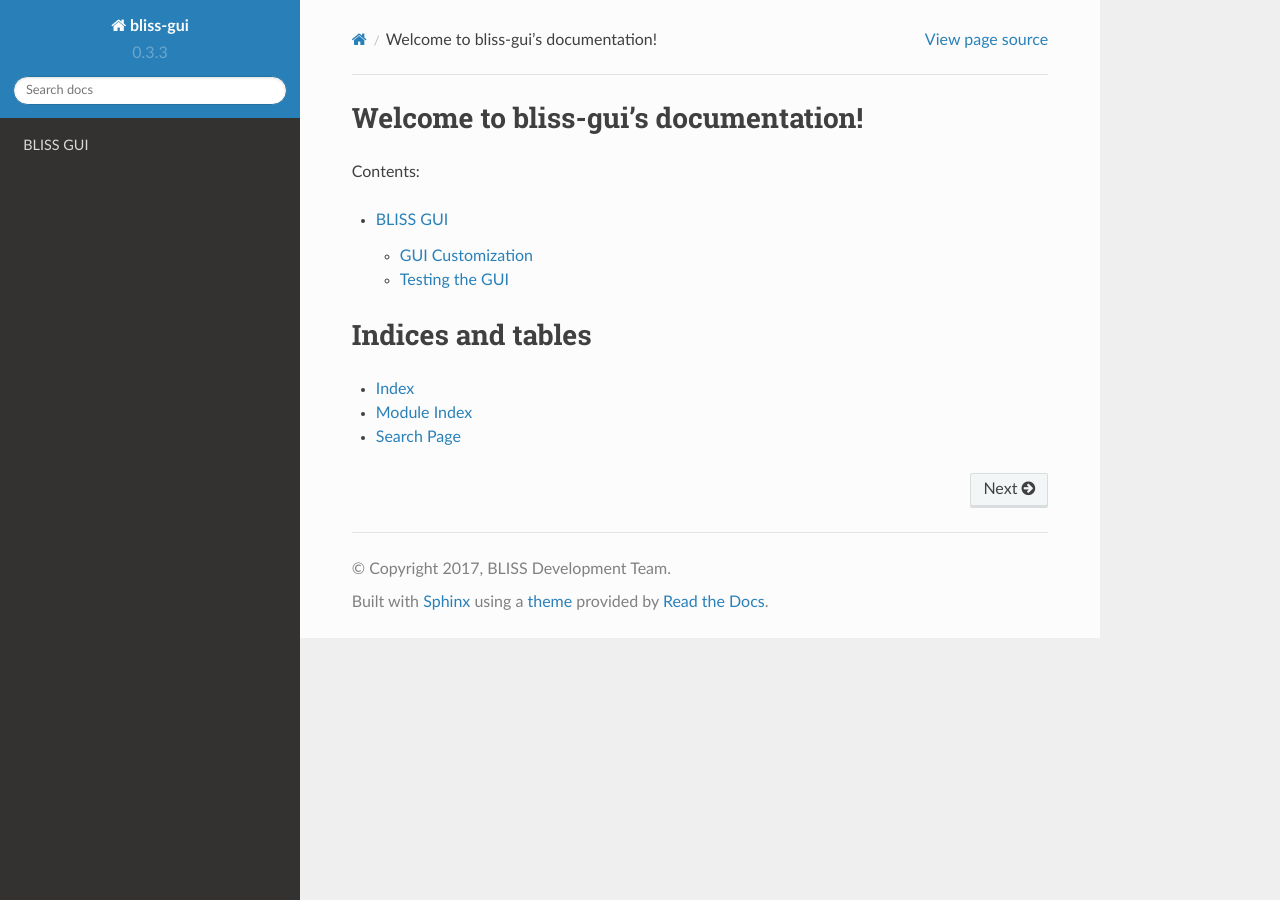
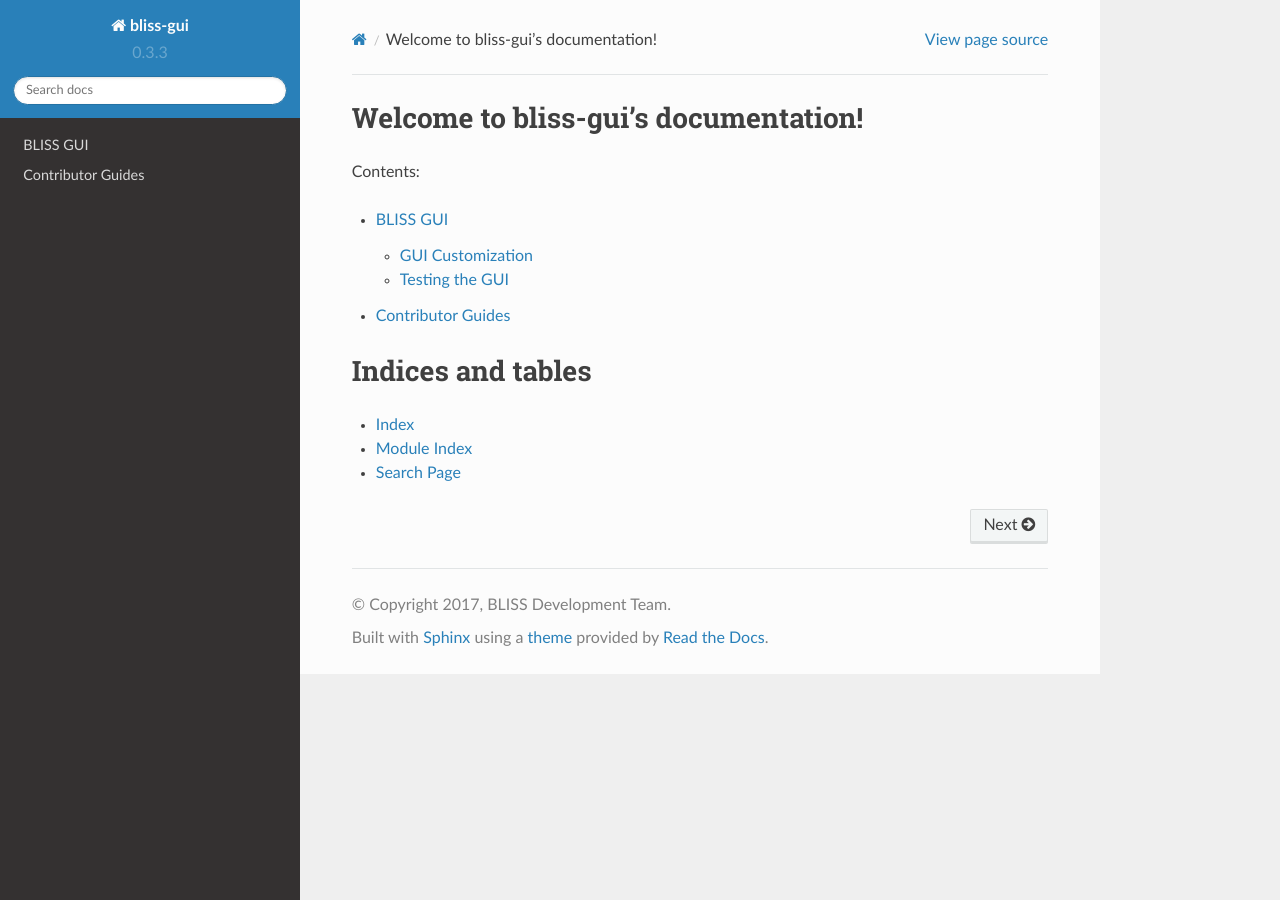
Before and after one commit to NASA-AMMOS/AIT-GUI, a Sphinx documentation site: the page built from doc/source/index.rst, in a window 1280 px wide. Built offline with Sphinx 7.4.7 and the Read the Docs theme 2.0.0, drawn with Linux system fonts in a browser that asks for light colours.

Commit message:
Issue #99 - Update README with additional contributor info
- Link README to new contributor page in the Sphinx docs
- Add new contributor guides page (content TBD) for future reworking of
contributor information across repos.

```diff
--- /dev/null
+++ b/doc/source/contribute.rst
@@ -0,0 +1,4 @@
+Contributor Guides
+==================
+
+Content in-progress
--- a/doc/source/index.rst
+++ b/doc/source/index.rst
@@ -12,6 +12,7 @@
    :maxdepth: 2
 
    bliss_gui
+   contribute
 
 
 Indices and tables
```
Also changed, not shown: README.md (+2 -0 lines).
